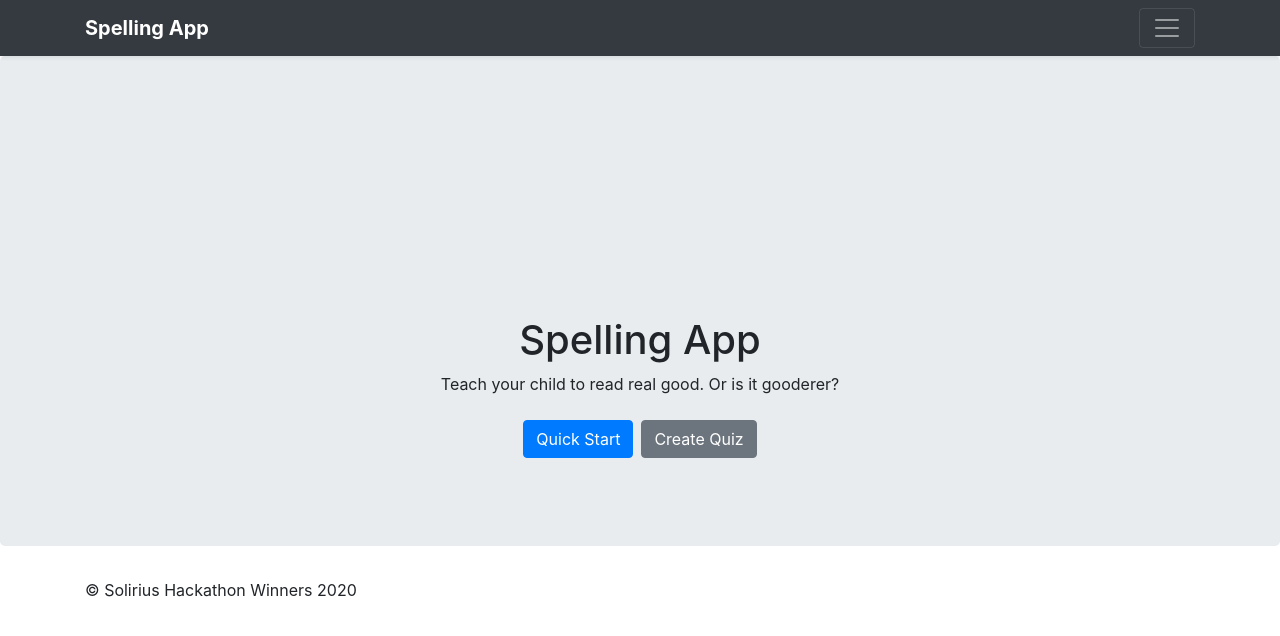
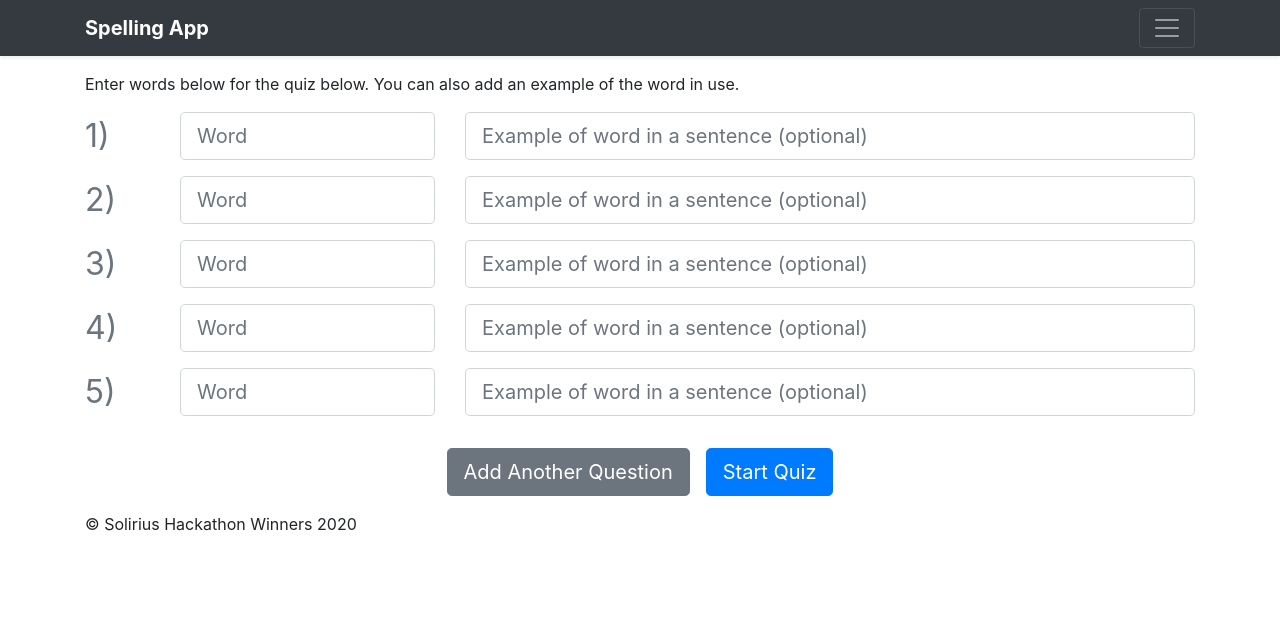
Before and after one commit to Fred83200/Solirius-Hackathon-SpellingApp, a React (Create React App) app: page /create in a window 1280 px wide. Shown: the top 636 px of the page. Built offline with nearby package versions, Linux system fonts and the light colour scheme.

Commit message:
Added page to create a quiz

```diff
--- a/src/App/App.tsx
+++ b/src/App/App.tsx
@@ -2,6 +2,7 @@ import React from 'react';
 import { BrowserRouter, Link, Route, Switch } from "react-router-dom";
 import { HomePage } from './HomePage/HomePage';
 import { QuizPage } from './QuizPage/QuizPage';
+import { CreatePage } from './CreatePage/CreatePage';
 
 export function App() {
   return (
@@ -24,8 +25,8 @@ export function App() {
           <Route path="/quiz">
             <QuizPage />
           </Route>
-          <Route path="/users">
-            {/*<CreatePage />*/}
+          <Route path="/create">
+            <CreatePage />
           </Route>
           <Route path="/">
             <HomePage />
--- /dev/null
+++ b/src/App/CreatePage/CreatePage.tsx
@@ -0,0 +1,34 @@
+import React, { useState } from "react";
+import { QuizQuestion } from "../QuizPage/Question/Question";
+import { Link } from "react-router-dom";
+import { CreateQuestion } from "./CreateQuestion/CreateQuestion";
+
+export function CreatePage() {
+  const [questions, setQuestions] = useState(new Array(5).fill({ word: "" }));
+
+  const onUpdateAnswer = (i: number, question: QuizQuestion) => {
+    questions[i] = question;
+    setQuestions([...questions]);
+  };
+
+  const onAddAnother = () => {
+    setQuestions([...questions, { word: "" }]);
+  };
+
+  const quiz = {
+    questions: questions.filter(q => q.word !== "")
+  };
+
+  return (
+    <section className="container">
+      <p className="my-3">Enter words below for the quiz below. You can also add an example of the word in use.</p>
+      { questions.map((q, i) => <CreateQuestion key={i} number={i} onUpdate={onUpdateAnswer}/>) }
+
+
+      <div className="container text-center">
+        <button className="btn btn-secondary btn-lg my-3" onClick={onAddAnother}>Add Another Question</button>
+        <Link className="btn btn-primary btn-lg my-3 ml-3" to={{ pathname: "/quiz", state: { quiz } }}>Start Quiz</Link>
+      </div>
+    </section>
+  );
+}
--- /dev/null
+++ b/src/App/CreatePage/CreateQuestion/CreateQuestion.tsx
@@ -0,0 +1,38 @@
+import { QuizQuestion } from "../../QuizPage/Question/Question";
+import React, { FormEvent, useState } from "react";
+
+export function CreateQuestion(props: CreateQuestionProps) {
+  const [word, setWord] = useState("");
+  const [sentence, setSentence] = useState(undefined as string | undefined);
+
+  const onWordChange = (e: FormEvent<HTMLInputElement>) => {
+    const newWord = e.currentTarget.value;
+    setWord(newWord);
+    props.onUpdate(props.number, { word: newWord, sentence });
+  };
+
+  const onSentenceChange = (e: FormEvent<HTMLInputElement>) => {
+    const newSentence = e.currentTarget.value;
+    setSentence(newSentence);
+    props.onUpdate(props.number, { sentence: newSentence, word });
+  };
+
+  return (
+    <div className="row my-3">
+      <div className="col-1">
+        <span className="number-text text-muted">{ props.number + 1 })</span>
+      </div>
+      <div className="col-3">
+        <input type="text" className="form-control form-control-lg" placeholder="Word" value={word} onChange={onWordChange}/>
+      </div>
+      <div className="col-8">
+        <input type="text" className="form-control form-control-lg" placeholder="Example of word in a sentence (optional)" value={sentence} onChange={onSentenceChange}/>
+      </div>
+    </div>
+  );
+}
+
+export interface CreateQuestionProps {
+  number: number,
+  onUpdate: (i: number, question: QuizQuestion) => any
+}
--- a/src/App/QuizPage/QuizPage.tsx
+++ b/src/App/QuizPage/QuizPage.tsx
@@ -1,8 +1,12 @@
 import React, { useState } from "react";
 import { Question, QuizQuestion } from "./Question/Question";
+import { useLocation } from "react-router";
+import { Link } from "react-router-dom";
 
-export function QuizPage(props: QuizPageProps) {
-  const [quiz] = useState(props.quiz || generateRandomQuiz());
+export function QuizPage() {
+  const location = useLocation<{ quiz: Quiz }>();
+  const locationQuiz = location.state && location.state.quiz;
+  const [quiz] = useState(locationQuiz || generateRandomQuiz());
   const [results, setResults] = useState([] as WordResult[]);
   const [answers, setAnswers] = useState(new Array(quiz.questions.length) as string[]);
 
@@ -21,7 +25,8 @@ export function QuizPage(props: QuizPageProps) {
       { quiz.questions.map((q, i) => <Question key={i} question={q} number={i} result={results[i]} onUpdate={onUpdateAnswer}/>) }
 
       <div className="container text-center">
-        <button className="btn btn-primary btn-lg m-3" onClick={onClickMark}>Mark</button>
+        <Link className="btn btn-secondary btn-lg my-3" to="/">Home</Link>
+        <button className="btn btn-primary btn-lg my-3 ml-3" onClick={onClickMark}>Mark Answers</button>
       </div>
     </section>
   );
@@ -51,10 +56,6 @@ function checkAnswer(word: string, answer: string): number {
     .findIndex((char, i) => char !== word.charAt(i).toLowerCase());
 }
 
-export interface QuizPageProps {
-  quiz?: Quiz
-}
-
 export interface Quiz {
   questions: QuizQuestion[]
 }
```
